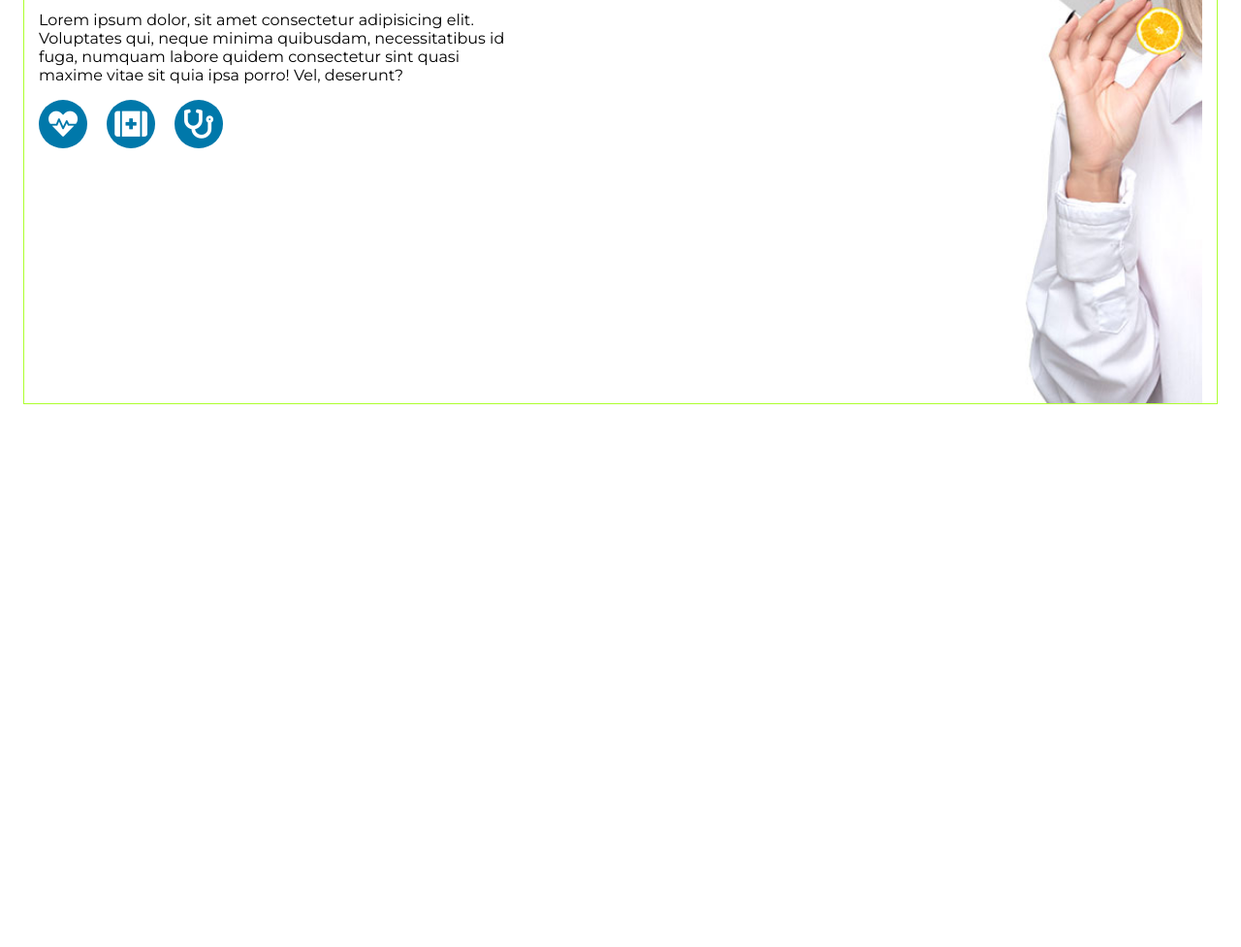
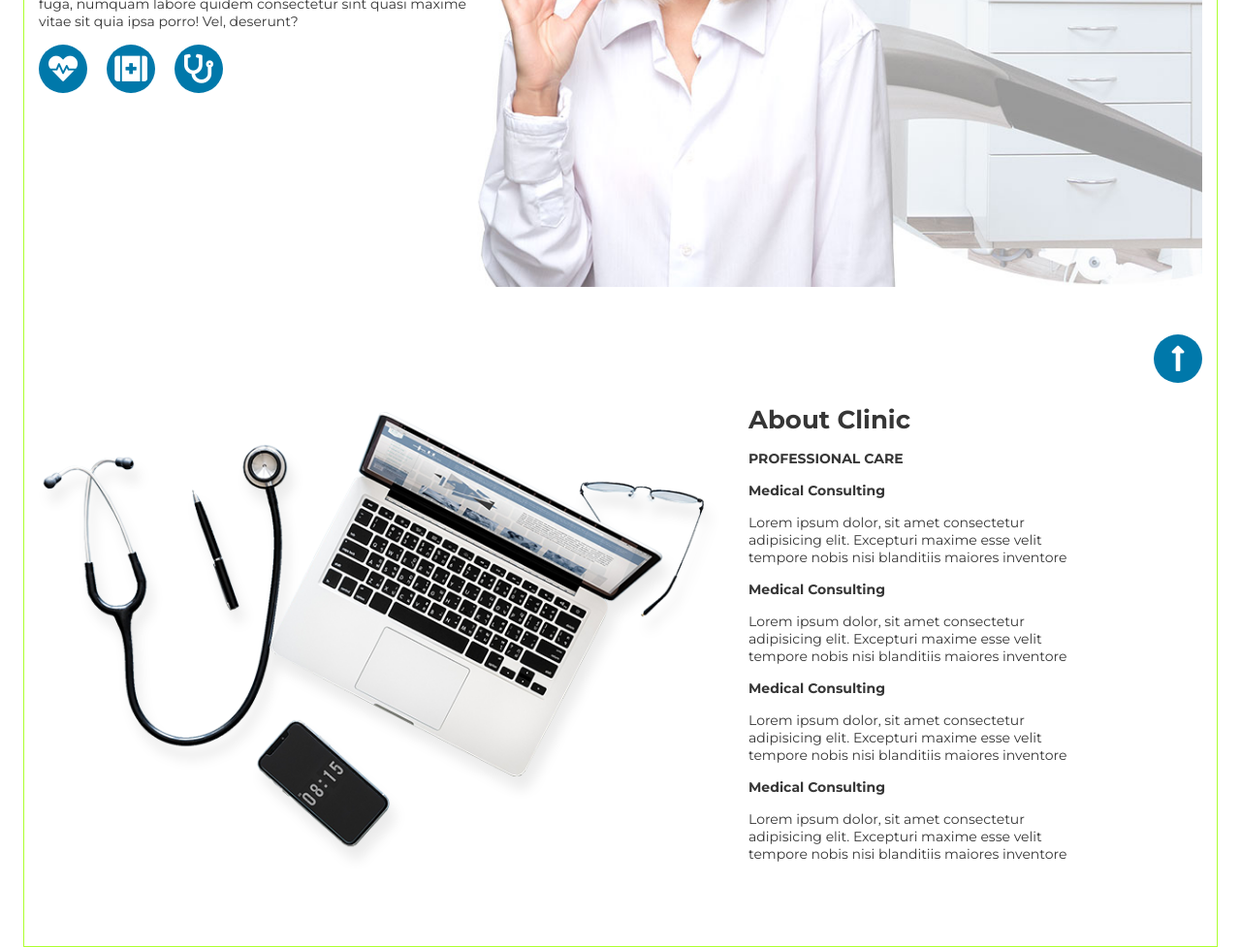
Before and after one commit to ArturMay/Homework-5, a plain HTML site: page index.html in a window 1280 px wide. Shown: the part 385-1362 px from the top of the page at 97% size. Before the commit the page ends 802 px from the top, so only its background shows below. Drawn offline with Linux system fonts and the light colour scheme.

Commit message:
Add CSS settings
Add section

Add scroll button

```diff
--- a/css/style.css
+++ b/css/style.css
@@ -10,6 +10,37 @@
 body {
   font-family: 'Montserrat', sans-serif;
   margin: 0;
+  padding: 0;
+}
+
+main {
+  position: relative;
+}
+
+img {
+	display: inline-block;
+	vertical-align: top;
+	max-width: 100%;
+	height: auto;
+	border: 0;
+}
+
+ul {
+  padding: 0;
+  margin: 0;
+  list-style: none;
+}
+
+li {
+  margin: 0;
+  padding: 0;
+  border: 0;
+}
+
+/* typography-settings  */
+
+h1,h2,h3,h4,h5,h6,p {
+	margin: 0;
 }
 
 h1 {
@@ -17,12 +48,32 @@ h1 {
   color: #363636;
 }
 
+h2 {
+  font-size: 26px;
+  color: #363636;
+}
+
+h4 {
+  font-size: 14px;
+  color: #363636;
+}
+
+p {
+  font-size: 14px;
+  color: #363636;
+  margin: 15px 0;
+}
+
 a {
+  display: block;
   text-decoration: none;
-  font-size: 16px;
+  font-size: 14px;
   color: #363636;
   font-weight: bold;
+  margin: 15px 0;
 }
+
+/* button-styles */
 
 a:hover {
     color: #0078aa;
@@ -44,12 +95,32 @@ a:hover {
   margin-right: 20px;
 }
 
+.up-to-top-button {
+  display: flex;
+  font-size: 30px;
+  cursor: pointer;
+  justify-content: center;
+  align-items: center;
+  color: #fff;
+  height: 50px;
+  width: 50px;
+  border-radius: 50%;
+  border: none;
+  background-color: #0078aa;
+  margin-right: 20px;
+  position: fixed;
+  bottom: 20px;
+  right: 20px;
+}
+
 button:hover {
   background-color: #fff;
   border: 1px solid #0078aa;
   color: #0078aa;
   transition: all 0.3s ease-in-out;
 }
+
+/* Header */
 
 .container {
   max-width: 1200px;
@@ -58,11 +129,10 @@ button:hover {
   border: 1px solid greenyellow;
 }
 
-/* Header */
-
 header {
   display: block;
   position: fixed;
+  z-index: 5;
   left: 0;
   top: 0;
   width: 100%;
@@ -83,6 +153,7 @@ header {
 
 .nav a {
   padding-left: 10px;
+
 }
 
 /* Main
@@ -93,14 +164,44 @@ Section hero */
   align-items: center;
   background-image: url("../img/lady.jpg");
   background-size: cover;
-  min-height: 100vh;
+  background-position: 70%;
+  min-height: 630px;
   background-color: grey;
+  padding-top: 50px;
+  margin-bottom: 50px;
 }
 
 .hero {
-  max-width: 500px;
+  max-width: 450px;
 }
 
 .medical-button-holder {
   display: flex;
 }
+
+/* Section about */
+
+.about-section-wrapper {
+  display: flex;
+  align-items: center;
+  justify-content: flex-end;
+  min-height: 630px;
+  background-color: #fff;
+  background-repeat: no-repeat;
+  position: relative;
+  margin: 0 -15px;
+}
+
+.image-holder {
+  width: 60%;
+  padding: 0 15px;
+}
+
+.about-holder {
+  width: 40%;
+  padding: 0 15px;
+}
+
+.about {
+  width: 350px;
+}
--- a/index.html
+++ b/index.html
@@ -45,7 +45,7 @@
     </header>
     <main>
       <div class="container">
-        <div class="section-hero-wrapper">
+          <div class="section-hero-wrapper" id="hero-section">
               <section class="hero">
                 <h1>Proffesional Developers Health Care</h1>
                 <p>Lorem ipsum dolor, sit amet consectetur adipisicing elit. Voluptates qui, neque minima quibusdam, necessitatibus id fuga, numquam labore quidem consectetur sint quasi maxime vitae sit quia ipsa porro! Vel, deserunt?</p>
@@ -62,6 +62,30 @@
                 </div>
               </section>
           </div>
+          <div class="about-section-wrapper">
+            <div class="image-holder">
+              <img src="img/tools.png" alt="tools">
+            </div>
+            <div class="about-holder">
+              <section class="about">
+                <h2>About Clinic</h2>
+                <a href="">PROFESSIONAL CARE</a>
+                <h4>Medical Consulting</h4>
+                <p>Lorem ipsum dolor, sit amet consectetur adipisicing elit. Excepturi maxime esse velit tempore nobis nisi blanditiis maiores inventore</p>
+                <h4>Medical Consulting</h4>
+                <p>Lorem ipsum dolor, sit amet consectetur adipisicing elit. Excepturi maxime esse velit tempore nobis nisi blanditiis maiores inventore</p>
+                <h4>Medical Consulting</h4>
+                <p>Lorem ipsum dolor, sit amet consectetur adipisicing elit. Excepturi maxime esse velit tempore nobis nisi blanditiis maiores inventore</p>
+                <h4>Medical Consulting</h4>
+                <p>Lorem ipsum dolor, sit amet consectetur adipisicing elit. Excepturi maxime esse velit tempore nobis nisi blanditiis maiores inventore</p>
+              </section>
+            </div>
+          </div>
+            <form action="#hero-section" method="get">
+              <button class="up-to-top-button">
+                <i class="fas fa-long-arrow-alt-up"></i>
+              </button>
+            </form>
       </div>
     </main>
     <footer>
```
Lines whose indentation alone changed are shown as unchanged.
